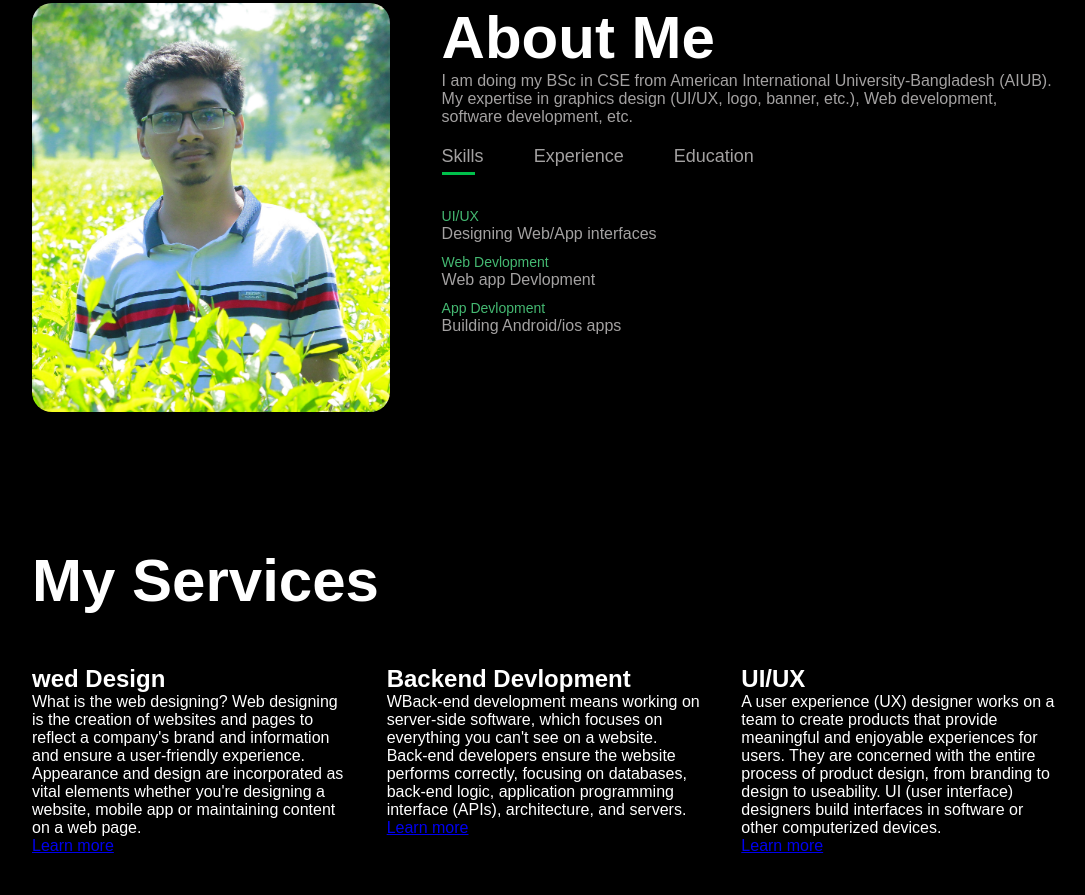
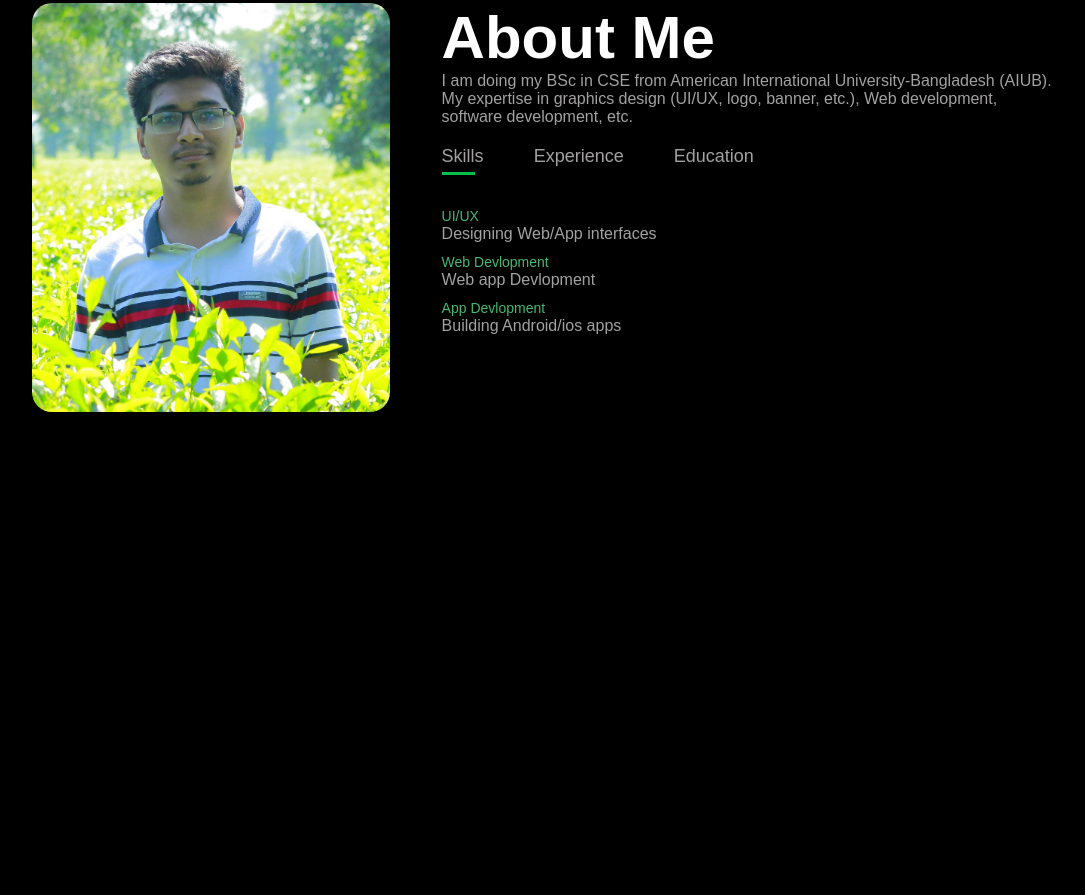
Before and after one commit to sazzadulalambd/Portfolio, a plain HTML site: page index.html in a window 1280 px wide. Shown: the part 887-1782 px from the top of the page, without its empty margins (96-1181 px from the left). After the commit the page ends 1393 px from the top, so only its background shows below. Drawn offline with Linux system fonts and the light colour scheme.

Commit message:
Update index.html

```diff
--- a/index.html
+++ b/index.html
@@ -103,7 +103,7 @@
 <!-- About page end -->
 
 <!-- Services page start -->
-<div id="services">
+<!-- <div id="services">
     <div class="container">
         <h1 class="Sub-titel">My Services</h1>
         <div class="services-list">
@@ -131,7 +131,7 @@
 
         </div>
     </div>
-</div>
+</div> -->
 <!-- Services page end -->
 
 
```
